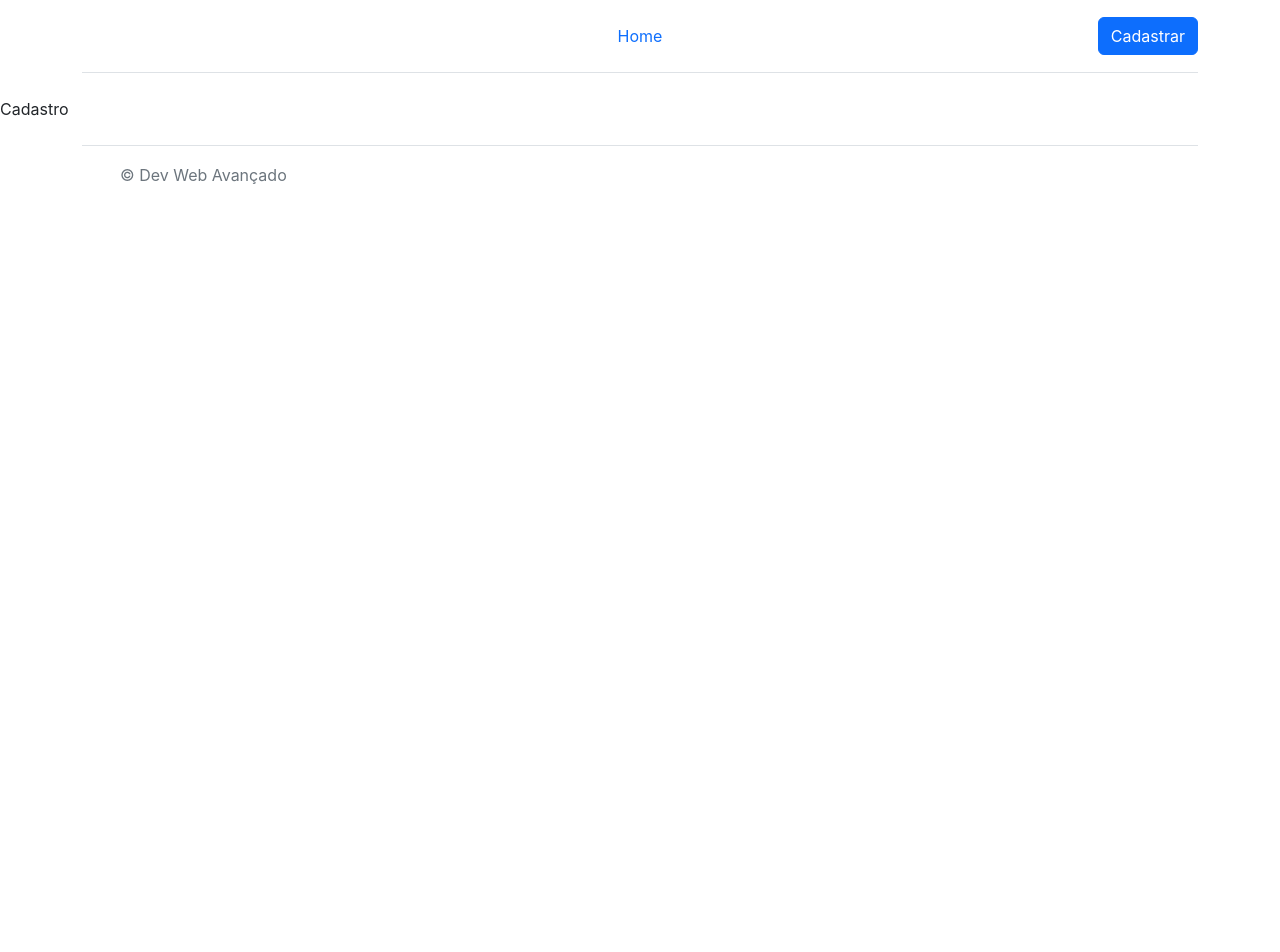
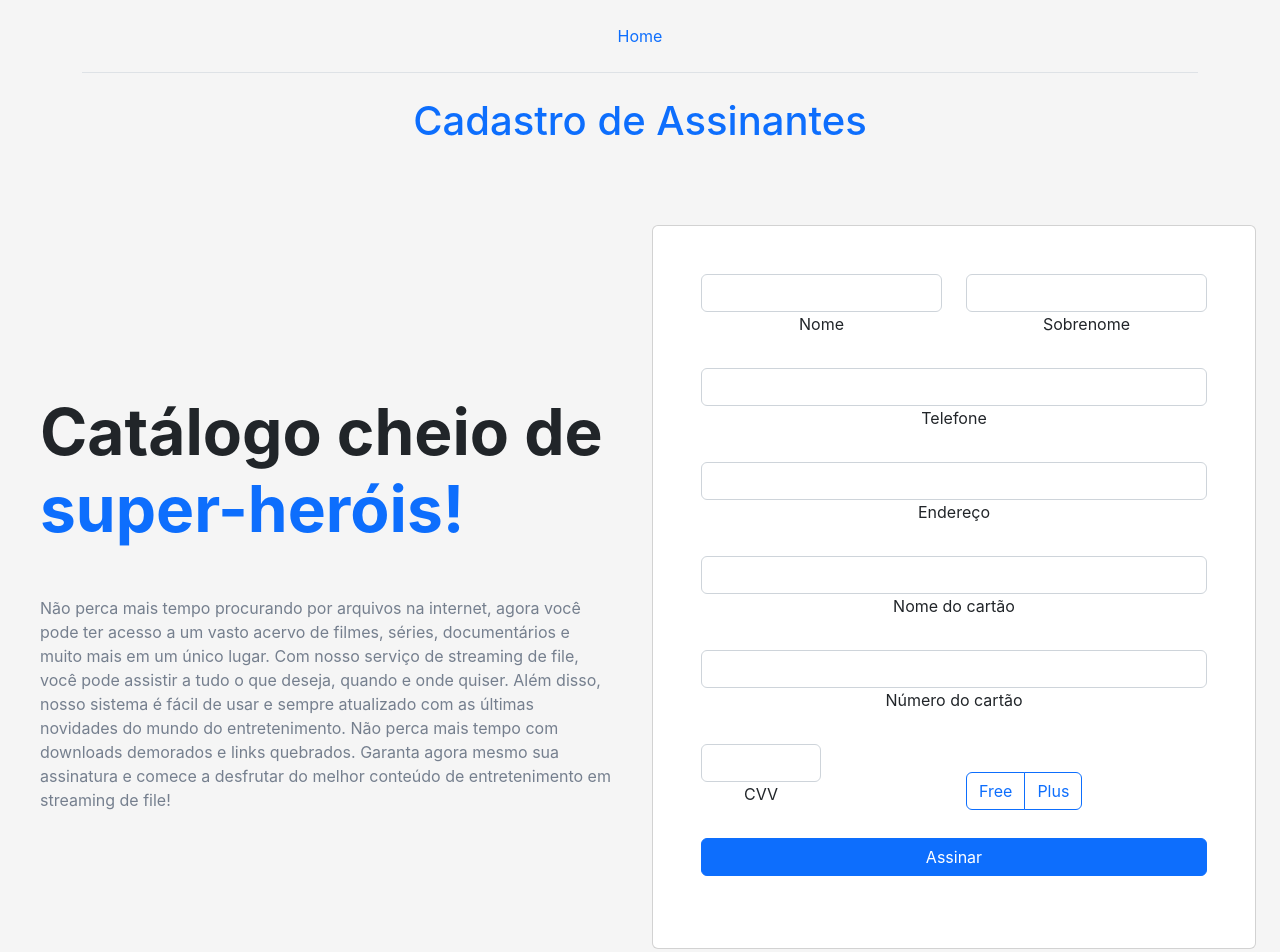
Before and after one commit to ekuritza/ReactApi, a React (Create React App) app: page /cadastro in a window 1280 px wide. Shown: the top 952 px of the page. Before the commit the page ends 800 px from the top, so only its background shows below. Built offline with nearby package versions, Linux system fonts and the light colour scheme.

Commit message:
feat: add pagina de cadastro

```diff
--- a/package.json
+++ b/package.json
@@ -8,6 +8,7 @@
     "@testing-library/user-event": "^13.5.0",
     "axios": "^1.4.0",
     "bootstrap": "^5.2.3",
+    "mdb-react-ui-kit": "^6.0.0",
     "react": "^18.2.0",
     "react-dom": "^18.2.0",
     "react-router-dom": "^6.9.0",
--- a/src/RoutesConfig.js
+++ b/src/RoutesConfig.js
@@ -1,7 +1,7 @@
 import { Routes, Route } from "react-router-dom";
 import Home from "./pages/home";
-import Cadastro from "./pages/cadastro";
 import Detalhes from "./pages/detalhes";
+import Login from "./pages/cadastro";
 
 export default function RoutesConfig () {
   return (
@@ -10,7 +10,7 @@ export default function RoutesConfig () {
       <Route path="/detalhes">
         <Route path=":movieId" element={<Detalhes />} />
       </Route>
-      <Route path="/cadastro" element={<Cadastro />} />
+      <Route path="/cadastro" element={<Login />} />
       <Route path="*" element={<h1>Página Não Encontrada!</h1>} />
     </Routes>
   );
--- /dev/null
+++ b/src/components/Cadastro/cadastro.css
@@ -0,0 +1,13 @@
+body {
+    background-color: hsl(0, 0%, 96%);
+  }
+
+  .subscription-button.active {
+    background-color: #0d6efd;
+    color: #fff;
+  }
+
+  .subscription-button.inactive {
+    background-color: #fff;
+    color: #0d6efd;
+  }
--- /dev/null
+++ b/src/components/Cadastro/index.js
@@ -0,0 +1,116 @@
+import React from 'react';
+import './cadastro.css';
+import { useState } from 'react';
+
+import {
+  MDBBtn,
+  MDBContainer,
+  MDBRow,
+  MDBCol,
+  MDBCard,
+  MDBCardBody,
+  MDBInput,
+  MDBBtnGroup
+}
+from 'mdb-react-ui-kit';
+
+function Cadastrar() {
+
+    const [nome, setNome] = useState('');
+    const [sobrenome, setSobrenome] = useState('');
+    const [telefone, setTelefone] = useState('');
+    const [endereco, setEndereco] = useState('');
+    const [nomeCartao, setNomeCartao] = useState('');
+    const [numeroCartao, setNumeroCartao] = useState('');
+    const [cvv, setCvv] = useState('');
+    const [subscriptionType, setSubscriptionType] = useState('');
+
+    function handleSubscriptionType(type) {
+        setSubscriptionType(type);
+      }
+
+
+    const handleSubmit = (e) => {
+      e.preventDefault();
+      console.log('Nome:', nome,
+                'Sobrenome:', sobrenome,
+                'Telefone:', telefone,
+                'Endereço:', endereco,
+                'Nome do Cartão:', nomeCartao,
+                'Número do Cartão:', numeroCartao,
+                'CVV:', cvv,
+                'Tipo de assinatura selecionado:', subscriptionType,
+                );
+                alert('Suas informações foram salvas no console!');
+                setNome('');
+                setSobrenome('');
+                setTelefone('');
+                setEndereco('');
+                setNomeCartao('');
+                setNumeroCartao('');
+                setCvv('');
+                setSubscriptionType('');
+    };
+
+  return (
+    <MDBContainer fluid className='p-4'>
+
+      <MDBRow>
+
+        <MDBCol md='6' className='text-center text-md-start d-flex flex-column justify-content-center'>
+
+          <h1 className="my-5 display-3 fw-bold ls-tight px-3">
+            Catálogo cheio de<br />
+            <span className="text-primary">super-heróis!</span>
+          </h1>
+
+          <p className='px-3' style={{color: 'hsl(217, 10%, 50.8%)'}}>
+          Não perca mais tempo procurando por arquivos na internet, agora você pode ter acesso a um vasto acervo de filmes, séries, documentários e muito mais em um único lugar. Com nosso serviço de streaming de file, você pode assistir a tudo o que deseja, quando e onde quiser. Além disso, nosso sistema é fácil de usar e sempre atualizado com as últimas novidades do mundo do entretenimento. Não perca mais tempo com downloads demorados e links quebrados. Garanta agora mesmo sua assinatura e comece a desfrutar do melhor conteúdo de entretenimento em streaming de file!
+          </p>
+
+        </MDBCol>
+
+        <MDBCol md='6'>
+  <MDBCard className='my-5'>
+    <MDBCardBody className='p-5'>
+      <MDBRow>
+        <MDBCol col='6'>
+          <MDBInput wrapperClass='mb-4' label='Nome' type='text' value={nome} onChange={(e) => setNome(e.target.value)} />
+        </MDBCol>
+        <MDBCol col='6'>
+          <MDBInput wrapperClass='mb-4' label='Sobrenome' type='text' value={sobrenome} onChange={(e) => setSobrenome(e.target.value)} />
+        </MDBCol>
+      </MDBRow>
+      <MDBInput wrapperClass='mb-4' label='Telefone' type='number' value={telefone} onChange={(e) => setTelefone(e.target.value)} />
+      <MDBInput wrapperClass='mb-4' label='Endereço' type='text' value={endereco} onChange={(e) => setEndereco(e.target.value)} />
+      <MDBInput wrapperClass='mb-4' label='Nome do cartão' type='text' value={nomeCartao} onChange={(e) => setNomeCartao(e.target.value)} />
+      <MDBInput wrapperClass='mb-4' label='Número do cartão' type='text' maxLength={20} value={numeroCartao} onChange={(e) => setNumeroCartao(e.target.value)} />
+      <MDBRow>
+        <MDBCol md='6' className='d-flex align-items-center'>
+          <MDBInput wrapperClass='mb-4' label='CVV' type='password' maxLength={3} style={{ maxWidth: '120px' }} value={cvv} onChange={(e) => setCvv(e.target.value)} />
+        </MDBCol>
+        <MDBCol md='6' className='d-flex align-items-center'>
+          <MDBBtnGroup>
+            <MDBBtn outline color='primary' className={`subscription-button ${subscriptionType === 'free' ? 'active' : 'inactive'}`} onClick={() => handleSubscriptionType('free')}>
+              Free
+            </MDBBtn>
+            <MDBBtn outline color='primary' className={`subscription-button ${subscriptionType === 'plus' ? 'active' : 'inactive'}`} onClick={() => handleSubscriptionType('plus')}>
+              Plus
+            </MDBBtn>
+          </MDBBtnGroup>
+        </MDBCol>
+      </MDBRow>
+      <MDBBtn className='w-100 mb-4' size='md' onClick={handleSubmit}>Assinar</MDBBtn>
+      <div className="text-center"></div>
+    </MDBCardBody>
+  </MDBCard>
+</MDBCol>
+
+
+      </MDBRow>
+
+    </MDBContainer>
+  );
+}
+
+export default Cadastrar;
--- a/src/components/Menu/index.js
+++ b/src/components/Menu/index.js
@@ -1,8 +1,9 @@
 import "./menu.css";
 
-import { Link } from 'react-router-dom';
+import { Link, useLocation } from 'react-router-dom';
 
 export default function Menu() {
+    const location = useLocation();
     return (
         <div className="container">
             <header className="d-flex flex-wrap align-items-center justify-content-center justify-content-md-between py-3 mb-4 border-bottom">
@@ -12,15 +13,14 @@ export default function Menu() {
 
                 <ul className="nav col-12 col-md-auto mb-2 justify-content-center mb-md-0">
                     <li> <Link className="nav-link" to='/'>Home</Link> </li>
-
-
                 </ul>
 
                 <div className="col-md-3 text-end">
-                    <button type="button" className="btn btn-primary">Cadastrar</button>
+                    {location.pathname !== '/cadastro' && (
+                        <Link to="/cadastro" className="btn btn-primary" >Cadastrar</Link>
+                )}
                 </div>
             </header>
         </div>
     )
 }
-/* TODO: esse link do cadastro so precisa ser movido para o botao de cadastrar.*/
--- a/src/pages/cadastro.js
+++ b/src/pages/cadastro.js
@@ -1,7 +1,10 @@
-export default function Cadastro() {
+import Cadastrar from "../components/Cadastro";
+
+export default function Login() {
     return (
-        <div >
-            Cadastro
+        <div style={{ textAlign: 'center' }}>
+            <h1 style={{ color: '#0d6efd' }}>Cadastro de Assinantes</h1>
+            <Cadastrar />
         </div>
     )
 }
```
Also changed, not shown: 1 other file (tests, documents, lock files or other folders).
